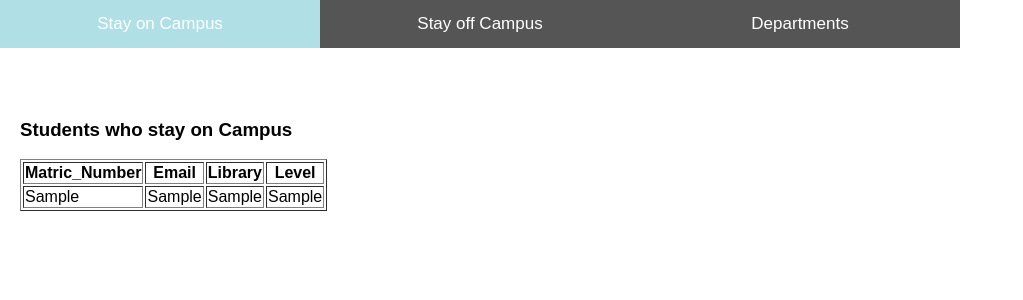
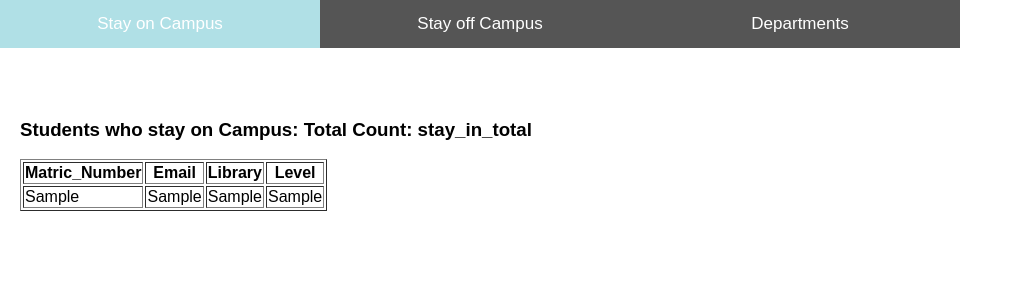
Before and after one commit to jamesleejie/gotspaceanottest1, a Django app: template gotspaceanot/templates/gotspaceanot/filter.html in a window 1280 px wide, after a click on "Stay on Campus". Shown: the top 300 px of the page, without its empty margins (0-1023 px from the left). Run offline with Django 4.2, Linux system fonts and the light colour scheme; the template is opened without the code that fills it: most values are stand-ins (such as "Sample title", 1, 10 or a date in 2020).

Commit message:
Update filter.html

```diff
--- a/gotspaceanot/templates/gotspaceanot/filter.html
+++ b/gotspaceanot/templates/gotspaceanot/filter.html
@@ -50,7 +50,7 @@ body, html {
 <button class="tablink" onclick="openPage('departments', this, 'powderblue')">Departments</button>
 
 <div id="stay_on_campus" class="tabcontent">
-  <h3>Students who stay on Campus</h3>
+  <h3>Students who stay on Campus: Total Count: stay_in_total</h3>
  <table border=1>
             <thead>
             <th>Matric_Number</th>
```
